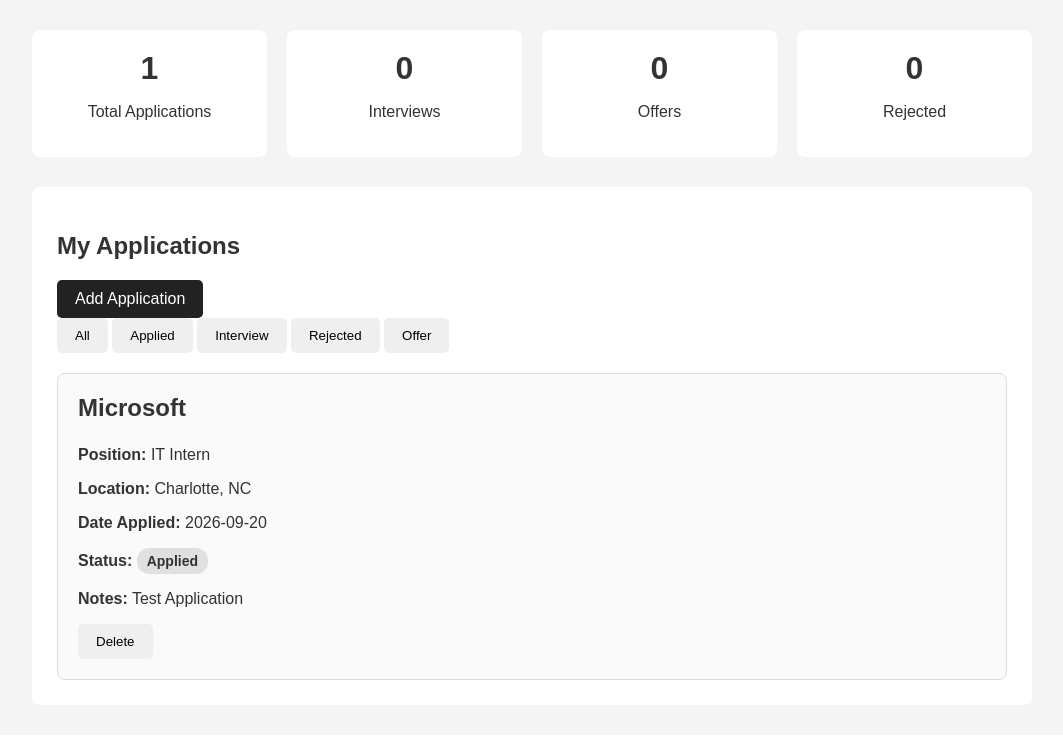
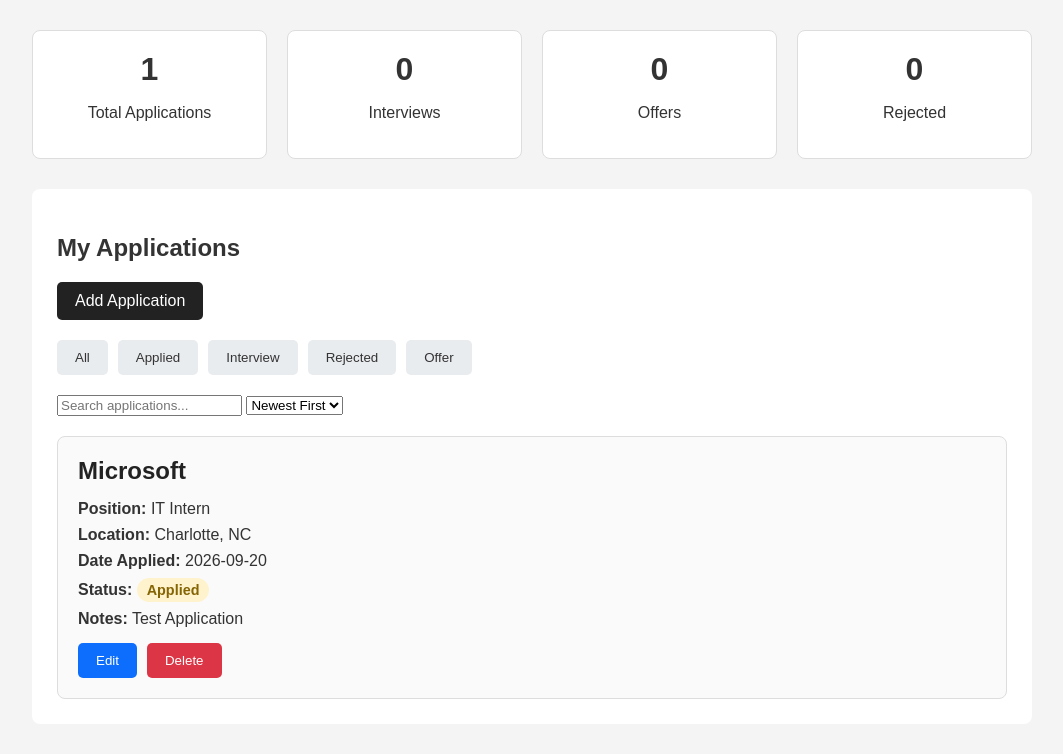
Before and after one commit to AnthonyLoera10/job-application-tracker, a Flask app: page / in a window 1280 px wide. Shown: the part 174-928 px from the top of the page, without its empty margins (108-1171 px from the left). Before the commit the page ends 854 px from the top, so only its background shows below. Run offline with Flask 3, Linux system fonts and the light colour scheme; data comes from the database, SQL or seed files in the repository.

Commit message:
Improve job application tracker UI and functionality

```diff
--- a/static/script.js
+++ b/static/script.js
@@ -8,16 +8,63 @@ function showForm() {
     }
 }
 
+let currentFilter = "All";
+
 function filterApplications(status) {
+    currentFilter = status;
+    applyFilters();
+}
+
+function searchApplications() {
+    applyFilters();
+}
+
+function applyFilters() {
+    const searchText = document.getElementById("searchInput").value.toLowerCase();
     const applications = document.querySelectorAll(".application-card");
 
     applications.forEach(function(application) {
         const applicationStatus = application.querySelector(".status").textContent.trim();
+        const applicationText = application.textContent.toLowerCase();
 
-        if (status === "All" || applicationStatus === status) {
-            application.style.display = "block";
+        const matchesStatus =
+            currentFilter === "All" || applicationStatus === currentFilter;
+
+        const matchesSearch =
+            applicationText.includes(searchText);
+
+        if (matchesStatus && matchesSearch) {
+            application.style.display = "";
         } else {
             application.style.display = "none";
         }
     });
 }
+
+function sortApplications() {
+    const sortOrder = document.getElementById("sortSelect").value;
+    const list = document.querySelector(".application-list");
+    const applications = Array.from(document.querySelectorAll(".application-card"));
+
+    applications.sort(function(a, b) {
+        const dateA = a.querySelector("p:nth-of-type(3)").textContent.trim();
+        const dateB = b.querySelector("p:nth-of-type(3)").textContent.trim();
+
+        const dateValueA = new Date(dateA.replace("Date Applied:", "").trim());
+        const dateValueB = new Date(dateB.replace("Date Applied:", "").trim());
+
+        if (sortOrder === "newest") {
+            return dateValueB - dateValueA;
+        } else {
+            return dateValueA - dateValueB;
+        }
+    });
+
+    applications.forEach(function(application) {
+        list.appendChild(application);
+    });
+}
+
+function confirmDelete() {
+    return confirm("Are you sure you want to delete this application?");
+}
--- a/static/style.css
+++ b/static/style.css
@@ -30,6 +30,13 @@ main {
     flex: 1;
     text-align: center;
     border-radius: 8px;
+    border: 1px solid #ddd;
+    transition: transform 0.2s, box-shadow 0.2s;
+}
+
+.stat:hover {
+    transform: translateY(-3px);
+    box-shadow: 0 4px 12px rgba(0, 0, 0, 0.1);
 }
 
 .stat h2 {
@@ -107,29 +114,7 @@ button {
     background-color: #444;
 }
 
-.status {
-    display: inline-block;
-    padding: 5px 10px;
-    border-radius: 12px;
-    font-size: 14px;
-    font-weight: bold;
-}
 
-.status.Applied {
-    background-color: #e0e0e0;
-}
-
-.status.Interview {
-    background-color: #fff3cd;
-}
-
-.status.Rejected {
-    background-color: #f8d7da;
-}
-
-.status.Offer {
-    background-color: #d4edda;
-}
 
 .application-card {
     transition: transform 0.2s, box-shadow 0.2s;
@@ -138,4 +123,87 @@ button {
 .application-card:hover {
     transform: translateY(-3px);
     box-shadow: 0 4px 12px rgba(0, 0, 0, 0.1);
+
 }
+
+.status {
+    display: inline-block;
+    padding: 4px 10px;
+    border-radius: 12px;
+    font-size: 0.9rem;
+    font-weight: bold;
+}
+
+.status.Applied {
+    background-color: #fff3cd;
+    color: #856404;
+}
+
+.status.Interview {
+    background-color: #cfe2ff;
+    color: #084298;
+}
+
+.status.Offer {
+    background-color: #d1e7dd;
+    color: #0f5132;
+}
+
+.status.Rejected {
+    background-color: #f8d7da;
+    color: #842029;
+}
+
+.application-actions {
+    display: flex;
+    gap: 10px;
+    margin-top: 15px;
+}
+
+.application-actions form {
+    margin: 0;
+}
+
+.edit-button {
+    background-color: #0d6efd;
+    color: white;
+}
+
+.edit-button:hover {
+    background-color: #0b5ed7;
+}
+
+.delete-button {
+    background-color: #dc3545;
+    color: white;
+}
+
+.delete-button:hover {
+    background-color: #bb2d3b;
+}
+
+.filters {
+    display: flex;
+    gap: 10px;
+    margin-top: 20px;
+    margin-bottom: 20px;
+    flex-wrap: wrap;
+}
+
+.filters button {
+    background-color: #e9ecef;
+    color: #333;
+}
+
+.filters button:hover {
+    background-color: #d6d8db;
+}
+
+.application-card p {
+    margin: 8px 0;
+}
+
+.application-card h3 {
+    color: #222;
+    margin-bottom: 15px;
+}
--- a/templates/index.html
+++ b/templates/index.html
@@ -55,6 +55,16 @@
                 <button onclick="filterApplications('Rejected')">Rejected</button>
                 <button onclick="filterApplications('Offer')">Offer</button>
             </div>
+            <input
+            type="text"
+            id="searchInput"
+            placeholder="Search applications..."
+            onkeyup="searchApplications()"
+>
+<select id="sortSelect" onchange="sortApplications()">
+    <option value="newest">Newest First</option>
+    <option value="oldest">Oldest First</option>
+</select>
 
             <div class="application-list">
 
@@ -102,9 +112,18 @@
                             </p>
                         {% endif %}
 
-                        <form action="/delete/{{ application['id'] }}" method="POST">
-                            <button type="submit">Delete</button>
-                        </form>
+                        <div class="application-actions">
+
+    <a href="/edit/{{ application['id'] }}">
+        <button type="button" class="edit-button">Edit</button>
+    </a>
+
+    <form action="/delete/{{ application['id'] }}" method="POST"
+      onsubmit="return confirmDelete()">
+    <button type="submit" class="delete-button">Delete</button>
+</form>
+
+</div>
 
                     </div>
 
```
Also changed, not shown: templates/edit.html (+7 -2 lines).
